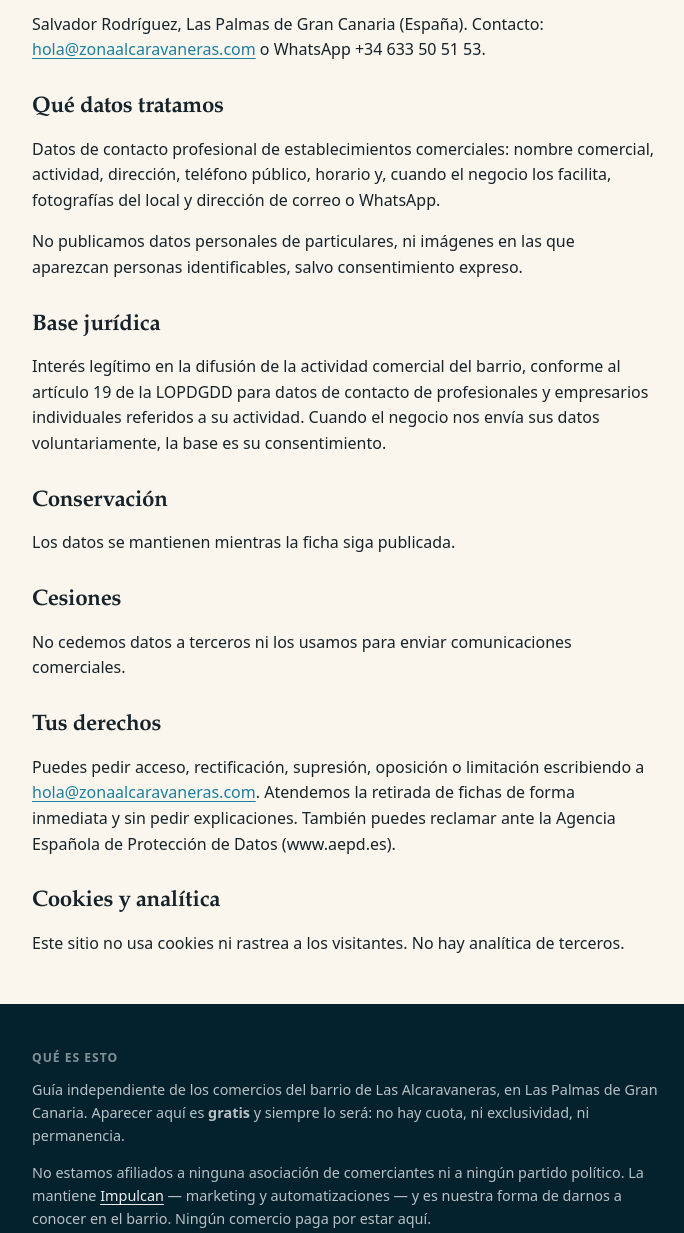
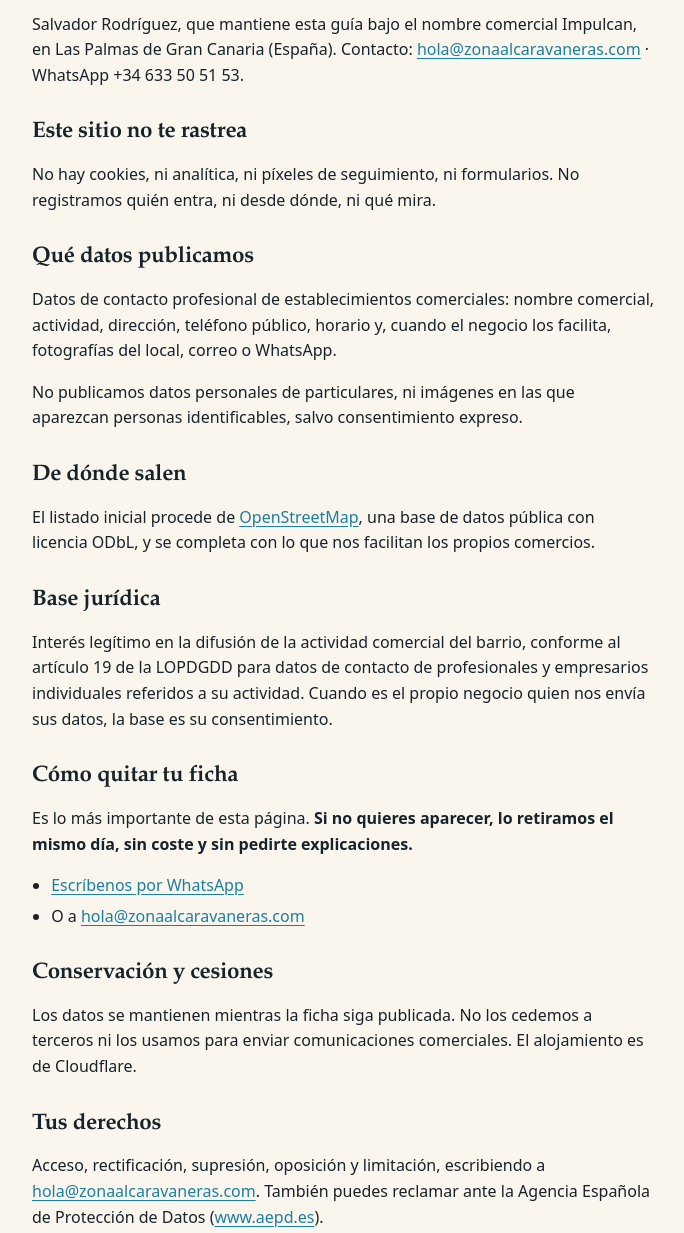
Before and after one commit to Chytzo/zonaalcaravaneras, an Astro site: page /privacidad in a window 1280 px wide. Shown: the part 300-1533 px from the top of the page, without its empty margins (68-752 px from the left). Built offline with nearby package versions, Linux system fonts and the light colour scheme; Astro itself is replaced by a stand-in of ours.

Commit message:
Avisos legales completados: titular Salvador Rodriguez

```diff
--- a/src/pages/privacidad.astro
+++ b/src/pages/privacidad.astro
@@ -1,10 +1,13 @@
 ---
 import Base from '../layouts/Base.astro';
+import { contacto, enlaceWhatsapp } from '../config.js';
+
+const waBaja = enlaceWhatsapp('Hola, quiero que retiréis la ficha de mi negocio de la guía.');
 ---
 
 <Base
   titulo="Privacidad — Zona Alcaravaneras"
-  descripcion="Política de privacidad y tratamiento de datos de zonaalcaravaneras.com."
+  descripcion="Política de privacidad de zonaalcaravaneras.com. Sin cookies, sin analítica y con retirada de ficha inmediata."
 >
   <section class="cinta" slot="portada">
     <div class="contenedor">
@@ -17,47 +20,68 @@ import Base from '../layouts/Base.astro';
 
     <h2>Responsable del tratamiento</h2>
     <p>
-    Salvador Rodríguez, Las Palmas de Gran Canaria (España). Contacto:
-    <a href="mailto:hola@zonaalcaravaneras.com">hola@zonaalcaravaneras.com</a>
-    o WhatsApp +34 633 50 51 53.
+      Salvador Rodríguez, que mantiene esta guía bajo el nombre comercial Impulcan, en
+      Las Palmas de Gran Canaria (España).
+      Contacto: <a href={`mailto:${contacto.email}`}>{contacto.email}</a> ·
+      WhatsApp {contacto.whatsappVisible}.
     </p>
 
-  <h2>Qué datos tratamos</h2>
+    <h2>Este sitio no te rastrea</h2>
+    <p>
+      No hay cookies, ni analítica, ni píxeles de seguimiento, ni formularios. No
+      registramos quién entra, ni desde dónde, ni qué mira.
+    </p>
+
+    <h2>Qué datos publicamos</h2>
     <p>
       Datos de contacto profesional de establecimientos comerciales: nombre comercial,
       actividad, dirección, teléfono público, horario y, cuando el negocio los facilita,
-    fotografías del local y dirección de correo o WhatsApp.
+      fotografías del local, correo o WhatsApp.
     </p>
     <p>
-    No publicamos datos personales de particulares, ni imágenes en las que aparezcan personas
-    identificables, salvo consentimiento expreso.
+      No publicamos datos personales de particulares, ni imágenes en las que aparezcan
+      personas identificables, salvo consentimiento expreso.
+    </p>
+
+    <h2>De dónde salen</h2>
+    <p>
+      El listado inicial procede de
+      <a href="https://www.openstreetmap.org/copyright" rel="noopener">OpenStreetMap</a>,
+      una base de datos pública con licencia ODbL, y se completa con lo que nos facilitan
+      los propios comercios.
     </p>
 
     <h2>Base jurídica</h2>
     <p>
       Interés legítimo en la difusión de la actividad comercial del barrio, conforme al
       artículo 19 de la LOPDGDD para datos de contacto de profesionales y empresarios
-    individuales referidos a su actividad. Cuando el negocio nos envía sus datos
-    voluntariamente, la base es su consentimiento.
+      individuales referidos a su actividad. Cuando es el propio negocio quien nos envía
+      sus datos, la base es su consentimiento.
     </p>
 
-  <h2>Conservación</h2>
-  <p>Los datos se mantienen mientras la ficha siga publicada.</p>
+    <h2>Cómo quitar tu ficha</h2>
+    <p>
+      Es lo más importante de esta página. <strong>Si no quieres aparecer, lo retiramos
+      el mismo día, sin coste y sin pedirte explicaciones.</strong>
+    </p>
+    <ul>
+      <li><a href={waBaja} rel="noopener">Escríbenos por WhatsApp</a></li>
+      <li>O a <a href={`mailto:${contacto.email}`}>{contacto.email}</a></li>
+    </ul>
 
-  <h2>Cesiones</h2>
-  <p>No cedemos datos a terceros ni los usamos para enviar comunicaciones comerciales.</p>
+    <h2>Conservación y cesiones</h2>
+    <p>
+      Los datos se mantienen mientras la ficha siga publicada. No los cedemos a terceros
+      ni los usamos para enviar comunicaciones comerciales. El alojamiento es de
+      Cloudflare.
+    </p>
 
     <h2>Tus derechos</h2>
     <p>
-    Puedes pedir acceso, rectificación, supresión, oposición o limitación escribiendo a
-    <a href="mailto:hola@zonaalcaravaneras.com">hola@zonaalcaravaneras.com</a>. Atendemos la
-    retirada de fichas de forma inmediata y sin pedir explicaciones. También puedes reclamar
-    ante la Agencia Española de Protección de Datos (www.aepd.es).
-  </p>
-
-  <h2>Cookies y analítica</h2>
-  <p>
-    Este sitio no usa cookies ni rastrea a los visitantes. No hay analítica de terceros.
+      Acceso, rectificación, supresión, oposición y limitación, escribiendo a
+      <a href={`mailto:${contacto.email}`}>{contacto.email}</a>. También puedes reclamar
+      ante la Agencia Española de Protección de Datos
+      (<a href="https://www.aepd.es" rel="noopener">www.aepd.es</a>).
     </p>
 
   </div></div>
```
Also changed, not shown: src/pages/aviso-legal.astro (+38 -22 lines). Lines whose indentation alone changed are shown as unchanged.
